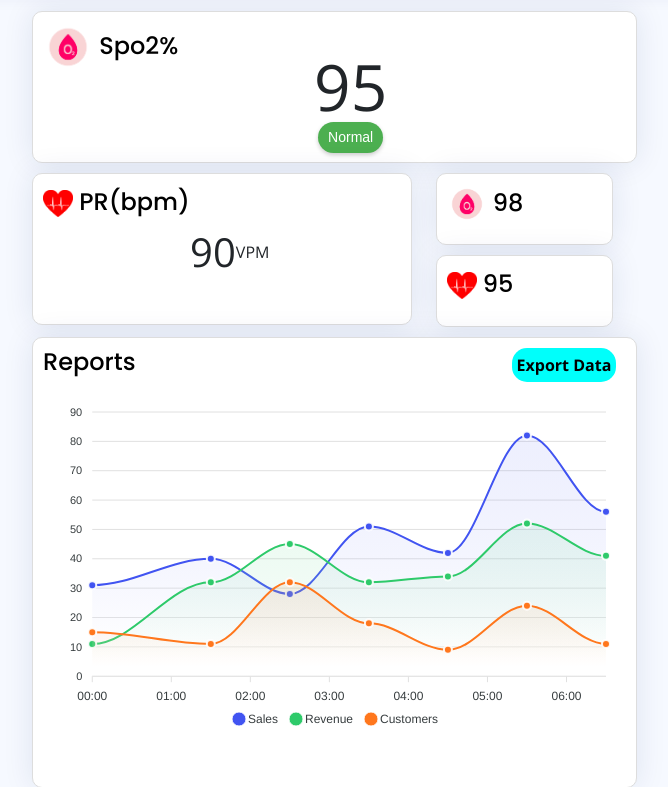
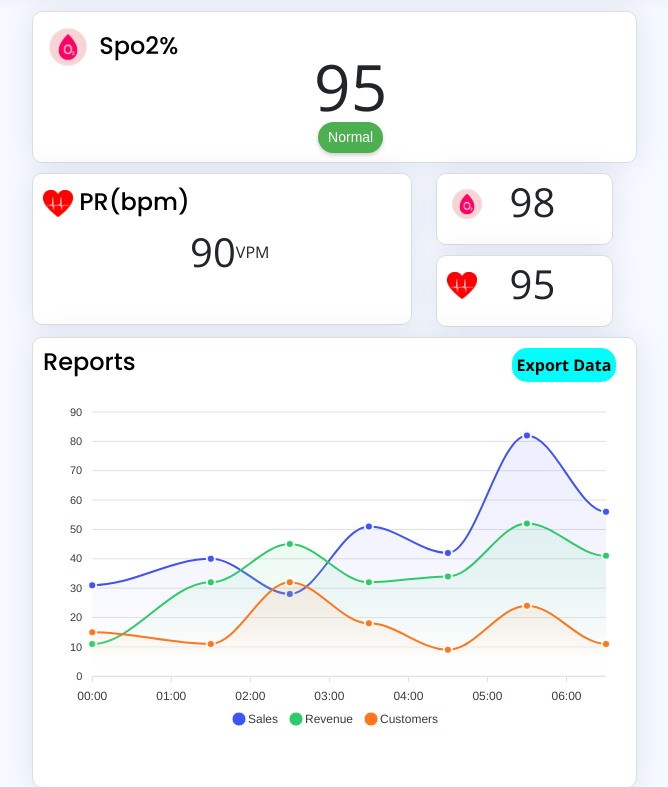
Before and after one commit to Zong-007/oxy_keeper, a PHP site: page / in a window 1280 px wide. Shown: the part 69-856 px from the top of the page, without its empty margins (298-966 px from the left). Run offline with PHP 8.4, Linux system fonts and the light colour scheme; data that the repository does not hold is empty; some libraries are stand-ins or nearby versions.

Commit message:
Update index.php

```diff
--- a/index.php
+++ b/index.php
@@ -132,7 +132,10 @@
                             <div class="center card-title-wrapper">
                                 <div class="  card-title ">
                                     <img src="assets/img/SPO2_logo.png" alt="SPO2 Logo" style="width: 40px; height: auto;">
-                                    98
+
+                                </div>
+                                <div class=" center ps-3 card-title-wrapper end">
+                                  <span class="text-Vbpm">98</span>
                                 </div>
                             </div>
 
@@ -145,7 +148,10 @@
                             <div class="  card-title-wrapper">
                                 <div class="card-title ">
                                     <img src="assets/img/PR_logo.png" alt="SPO2 Logo" style="width: 30px; height: auto;">
-                                    95
+
+                                </div>
+                                <div class=" center ps-3 card-title-wrapper end">
+                                  <span class="text-Vbpm">95</span>
                                 </div>
                             </div>
 
```
